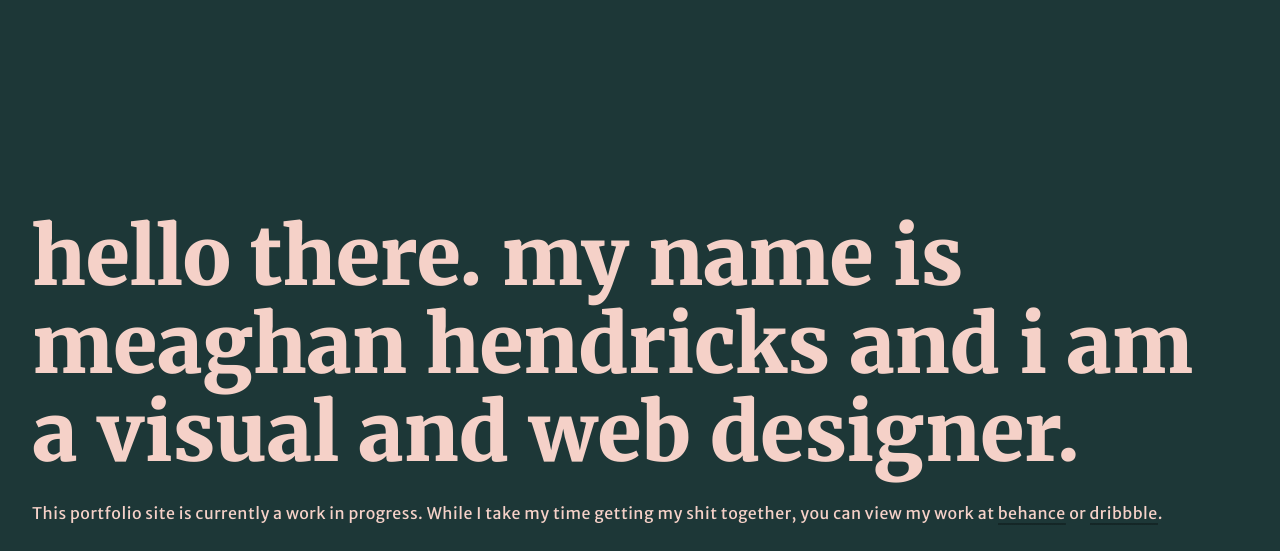
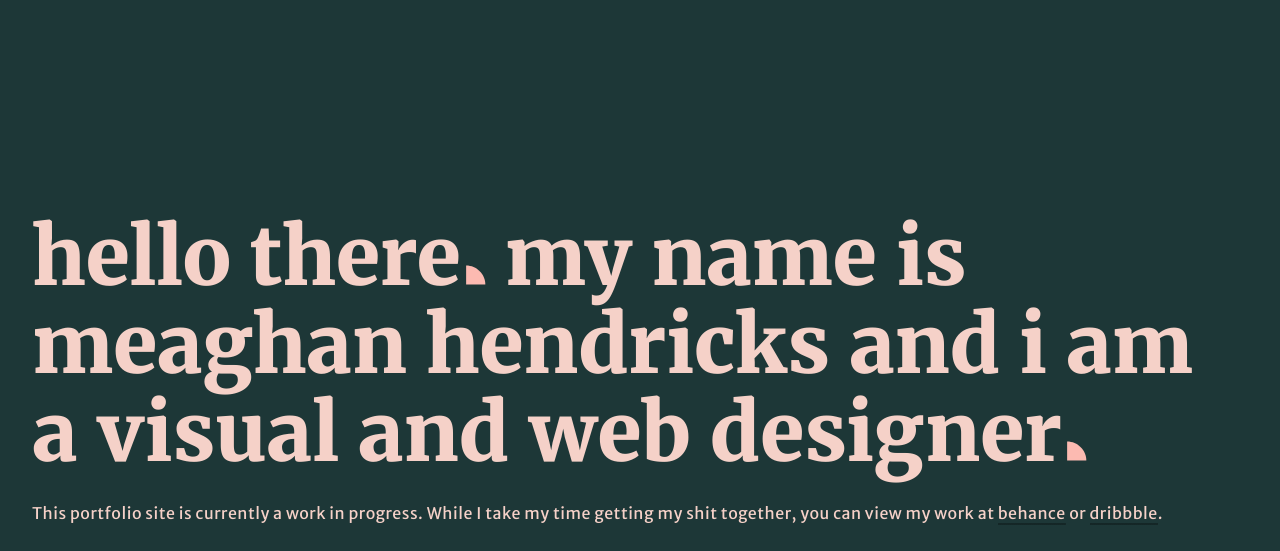
Before and after one commit to meaghanhendricks/meaghandesigns.xyz, a Jekyll site: the page built from index.md, in a window 1280 px wide. Shown: the top 551 px of the page. Built offline with Jekyll 4.4.1, drawn with Linux system fonts in a browser that asks for light colours; our own code applies the rules of GitHub Pages for plain Markdown files.

Commit message:
add custom period

```diff
--- a/_layouts/default.html
+++ b/_layouts/default.html
@@ -12,7 +12,7 @@
        <div>
          <section class="vh-center">
            <div class="container">
-             <h1>hello there. my name is meaghan hendricks and i am a visual and web designer.</h1>
+             <h1 class="custom-period"><span class="custom-period">hello there</span> my name is meaghan hendricks and i am a visual and web designer</h1>
              <p>This portfolio site  is currently a work in progress. While I take my time getting my shit together, you can view my work at <a class="text-a" href="https://www.behance.net/meaghanhendricks">behance</a>  or <a class="text-a" href="https://dribbble.com/meaghanhendricks">dribbble</a>.</p>
            </div>
          </section>
--- a/_sass/fonts.scss
+++ b/_sass/fonts.scss
@@ -64,3 +64,15 @@ a {
 .footer-link:focus {
   background-size: 0 0.15em, 100% 0.15em;
 }
+
+.custom-period::after {
+  content: "";
+  background-image: url(/assets/images/decoration/period.svg);
+  background-size: 100% 100%;
+  height: .25em;
+  width: .25em;
+  display: inline-block;
+  position: relative;
+  bottom: 0;
+  margin-left: .3rem;
+}
```
Also changed, not shown: assets/images/decoration/period.svg (added), 4 other files.
